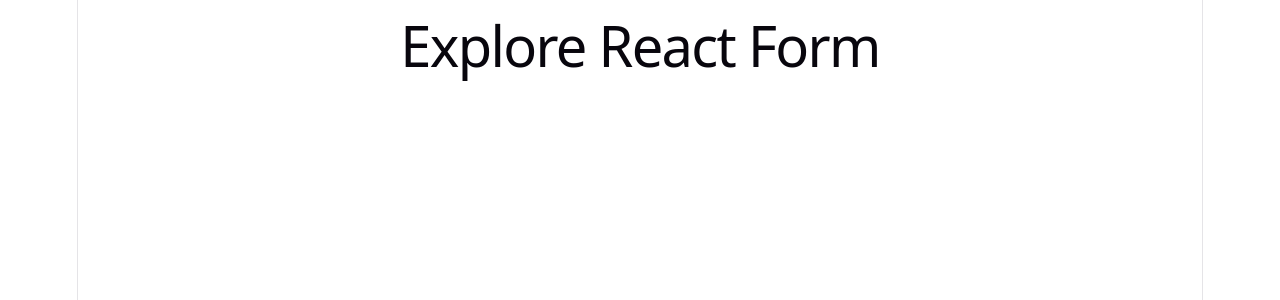
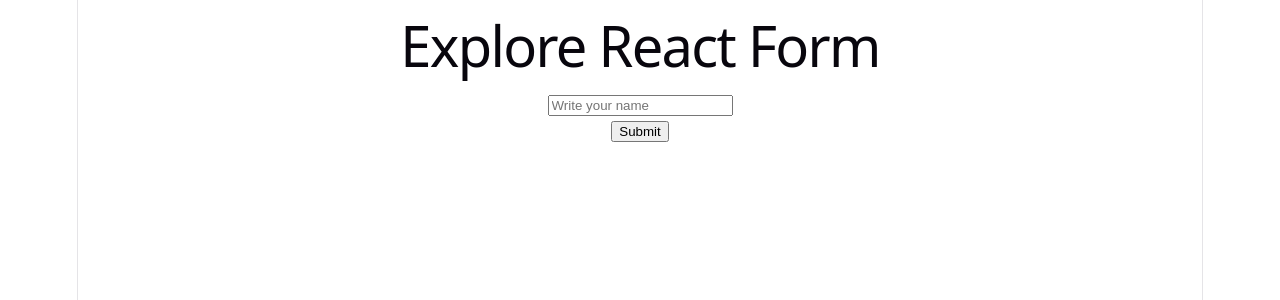
Before and after one commit to abdussattarsakil/react-form-explore, a React (Vite) app: page / in a window 1280 px wide. Shown: the top 300 px of the page. Built offline with nearby package versions, Linux system fonts and the light colour scheme.

Commit message:
learn form e.target

```diff
--- a/src/App.jsx
+++ b/src/App.jsx
@@ -1,10 +1,12 @@
 import './App.css'
+import SimpleForm from './components/SimpleForm/SimpleForm'
 
 function App() {
 
   return (
     <>
        <h1>Explore React Form</h1>
+       <SimpleForm></SimpleForm>
     </>
   )
 }
--- /dev/null
+++ b/src/components/SimpleForm/SimpleForm.jsx
@@ -0,0 +1,18 @@
+
+const SimpleForm = () => {
+    const handleSubmit = (e) => {
+        e.preventDefault();
+        console.log(e.target.name.value);
+    }
+    return (
+        <div>
+            <form onSubmit={handleSubmit}>
+                <input type="text" name="name" placeholder="Write your name" />
+                <br />
+                <input type="submit" value="Submit" />
+            </form>
+        </div>
+    );
+};
+
+export default SimpleForm;
```
